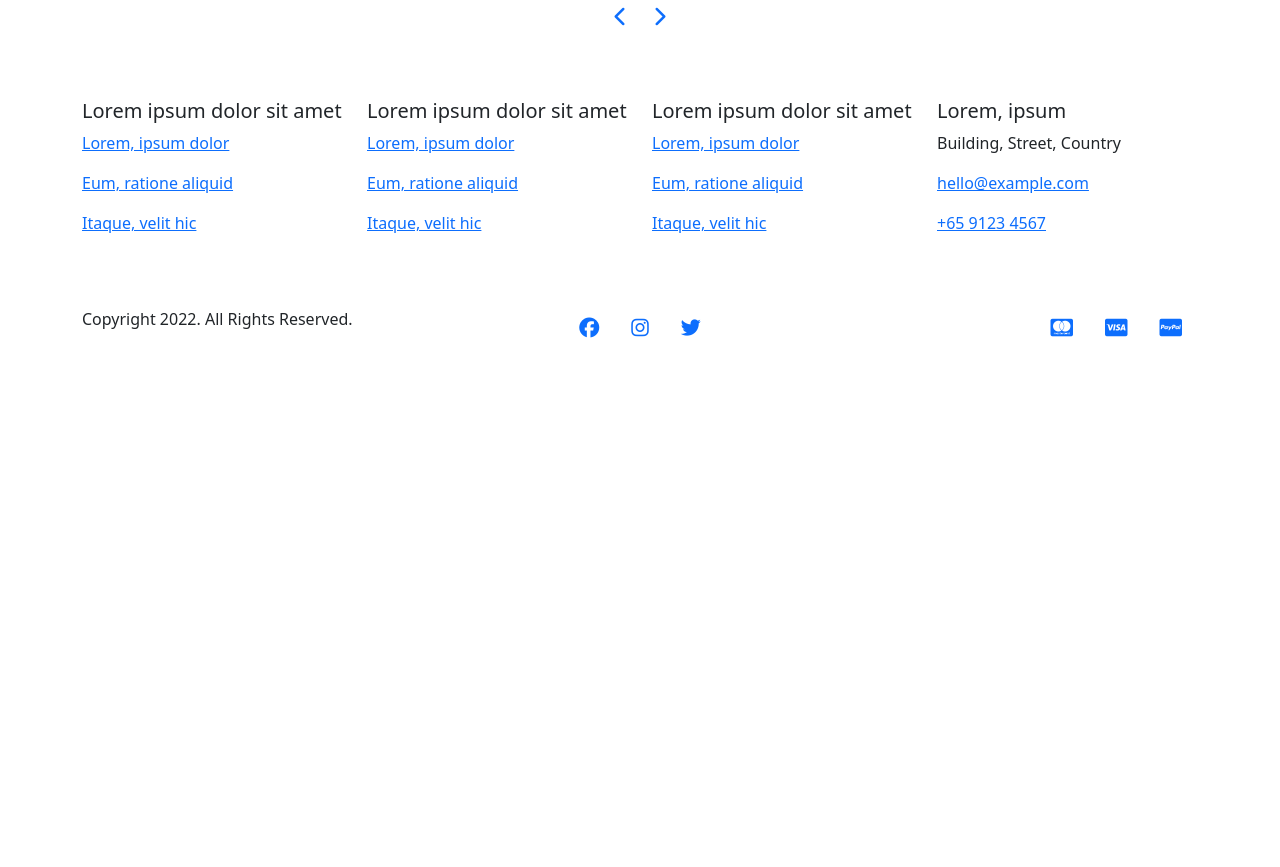
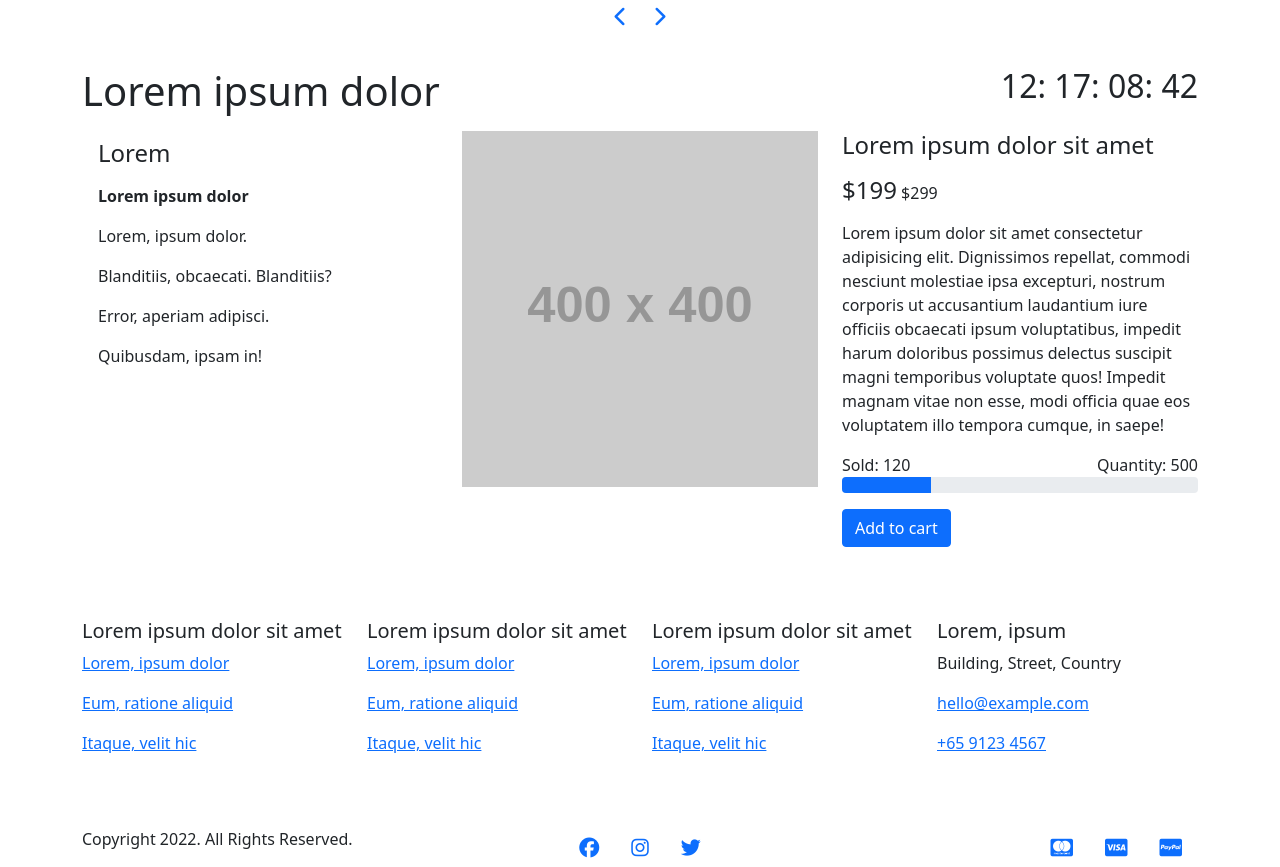
Before and after one commit to davinaleong/proj-tech-landing-page, a website built with Parcel: page src/index.html in a window 1280 px wide. Shown: the part 6499-7366 px from the top of the page. Before the commit the page ends 6854 px from the top, so only its background shows below. Built offline with nearby package versions, Linux system fonts and the light colour scheme; placeholder pictures from the web are drawn by us; files whose address does not match are found by name.

Commit message:
WIP sale section

```diff
--- a/src/index.html
+++ b/src/index.html
@@ -562,6 +562,60 @@
         </div>
       </section>
       <!-- ./Product Slider -->
+
+      <section id="sale" class="container my-3">
+        <div class="row">
+          <div class="col-12 col-md-6">
+            <h2 class="h1 text-center text-md-start">Lorem ipsum dolor</h2>
+          </div><!-- ./col -->
+          <div class="col-12 col-md-6">
+            <p class="h2 text-center text-md-end timer">
+              <span class="days">12</span>:
+              <span class="hours">17</span>:
+              <span class="minutes">08</span>:
+              <span class="seconds">42</span>
+            </p>
+          </div><!-- ./col -->
+        </div><!-- ./row -->
+
+        <div class="row flex-md-row-reverse">
+          <div class="col-12 col-md-4">
+            <div class="py-2">
+              <h3 class="h4 mb-3">Lorem ipsum dolor sit amet</h3>
+              <p class="price">
+                <span class="h4 specia-price">$199</span>
+                <span class="old-price">$299</span>
+              </p>
+              <p>Lorem ipsum dolor sit amet consectetur adipisicing elit. Dignissimos repellat, commodi nesciunt molestiae ipsa excepturi, nostrum corporis ut accusantium laudantium iure officiis obcaecati ipsum voluptatibus, impedit harum doloribus possimus delectus suscipit magni temporibus voluptate quos! Impedit magnam vitae non esse, modi officia quae eos voluptatem illo tempora cumque, in saepe!</p>
+              <div class="progress-container mb-3">
+                <div class="d-flex justify-content-between">
+                  <div class="sold">Sold: <span class="sold-amount">120</span></div>
+                  <div class="quantity">Quantity: <span class="quantity-amount">500</span></div>
+                </div>
+                <div class="progress">
+                  <div class="progress-bar w-25" role="progressbar" aria-valuenow="25" aria-valuemin="0" aria-valuemax="100"></div>
+                </div>
+              </div>
+              <div><button class="btn btn-primary" type="button">Add to cart</button></div>
+            </div><!-- ./padding -->
+          </div><!-- ./col -->
+          <div class="col-12 col-md-4">
+            <div class="py-2">
+              <img src="https://via.placeholder.com/400x400?text=Sale+Product" class="d-block w-100 mb-2" alt="Sale Product Image">
+            </div><!-- ./padding -->
+          </div><!-- ./col -->
+          <div class="col-12 col-md-4">
+            <div class="shadow-around m-3">
+              <h3 class="h4 mb-3">Lorem</h3>
+              <p><strong>Lorem ipsum dolor</strong></p>
+              <p>Lorem, ipsum dolor.</p>
+              <p>Blanditiis, obcaecati. Blanditiis?</p>
+              <p>Error, aperiam adipisci.</p>
+              <p>Quibusdam, ipsam in!</p>
+            </div><!-- ./padding -->
+          </div><!-- ./col -->
+        </div><!-- ./row -->
+      </section>
     </main>
 
     <!-- Main Footer -->
```
